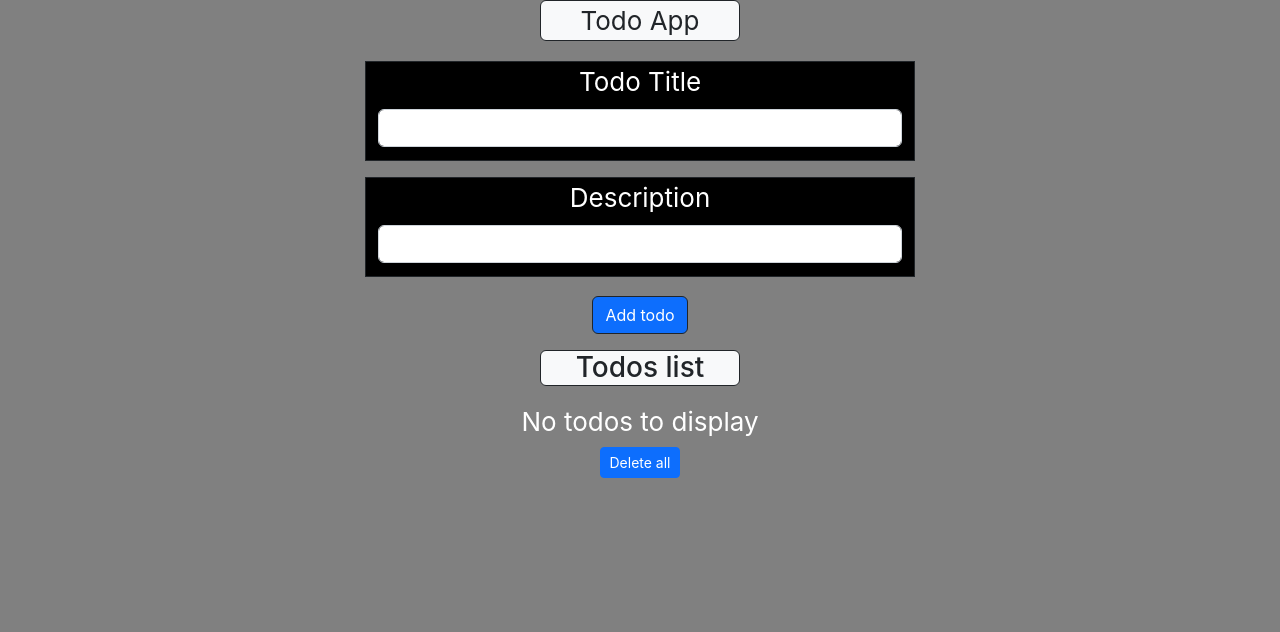
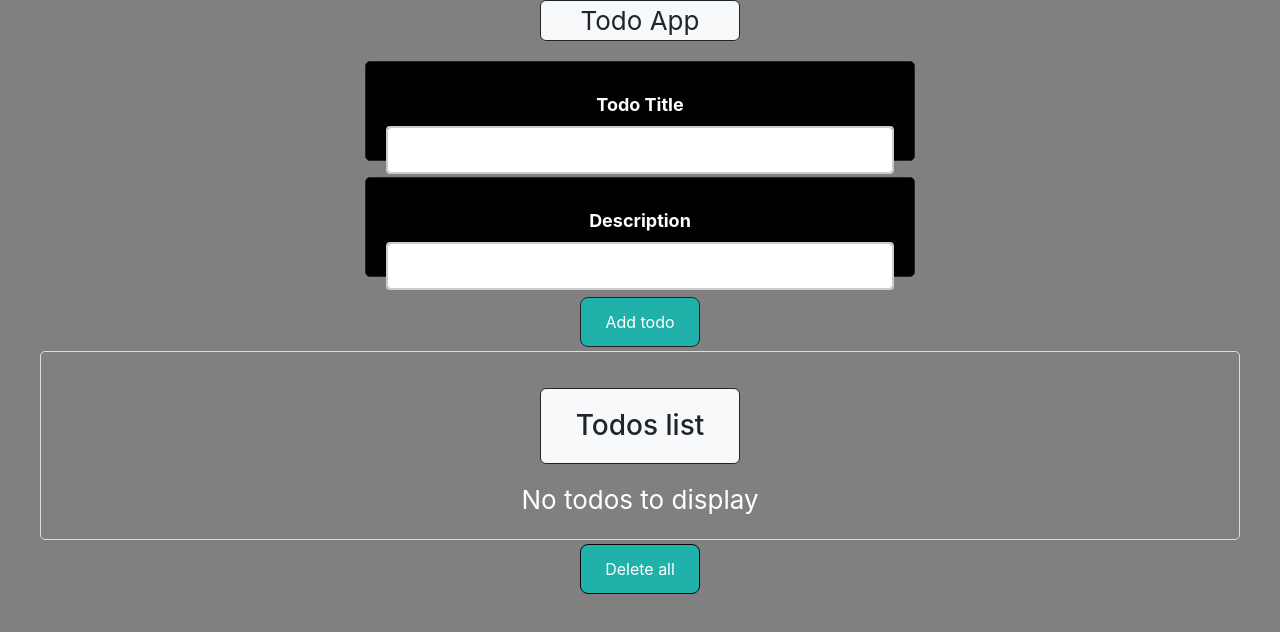
Before and after one commit to Barshaa21/Todos, a React (Create React App) app: page / in a window 1280 px wide. Shown: the top 632 px of the page. Built offline with nearby package versions, Linux system fonts and the light colour scheme.

Commit message:
Update index.css

```diff
--- a/src/index.css
+++ b/src/index.css
@@ -11,3 +11,106 @@ code {
   font-family: source-code-pro, Menlo, Monaco, Consolas, 'Courier New',
     monospace;
 }
+.appmain{
+   background-image: url('/src/Mycomponents/bg.jpg');
+  min-height: 700px;
+}
+
+.btn{
+  background-color: lightseagreen;
+  border: 1px solid #080808;
+  color: white;
+  padding: 12px 24px;
+  text-align: center;
+  text-decoration: none;
+  display: inline-block;
+  font-size: 16px;
+  margin: 4px 2px;
+  cursor: pointer;
+  border-radius: 8px;
+  transition: background-color 0.3s ease;
+}
+
+.btn:hover {
+  background-color:black;
+  border:5px solid white;
+  color: white;
+  box-shadow: inset;
+}
+.header{
+  text-align:center ;
+  font-weight: bold;
+  font-size: x-large;
+  height: 40px;
+  width: 100%;
+  margin-bottom: 10px;
+  background-color: rgba(0, 0, 0, 0);
+ }
+
+.addtodo{
+  color: 'white';
+  padding-top: '20px'
+}
+
+.Todos{
+  background-color: black;
+}
+
+.todoitem{
+  justify-content: space-between;
+  align-items: center;
+  margin-top: 4px;
+  border: 1px solid #080808;
+  display: flex;
+  width: '550px';
+  background-image: radial-gradient(circle, #adc4f7, #ffc371);
+
+}
+
+.con{
+padding-top:20px;
+}
+
+.form{
+  background-color: black;
+  height: 100px;
+  width: 550px;
+  justify-content: center;
+  align-items: center;
+}
+.form-label{
+  text-align: center;
+  font-size: large;
+  font-weight: bold;
+}
+
+.container {
+  color: white;
+  max-width: 1200px;
+  margin: 0 auto;
+  padding: 20px;
+  box-sizing: border-box;
+  border: 1px solid #ddd;
+  border-radius: 5px;
+}
+
+input[type="text"] {
+  box-sizing: border-box;
+  width: 100%;
+  padding: 10px;
+  border: 2px solid #ccc;
+  border-radius: 4px;
+  font-size: 16px;
+  background-color: white;
+  margin-bottom: 10px;
+}
+
+input[type="text"]:focus {
+  border-color: #0077cc;
+  outline: none;
+}
+
+.element{
+  font-size: large;
+  font-weight: bold;
+}
```
